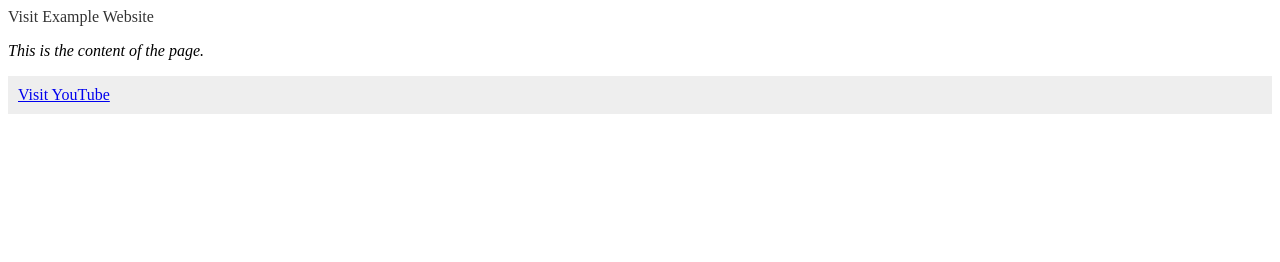
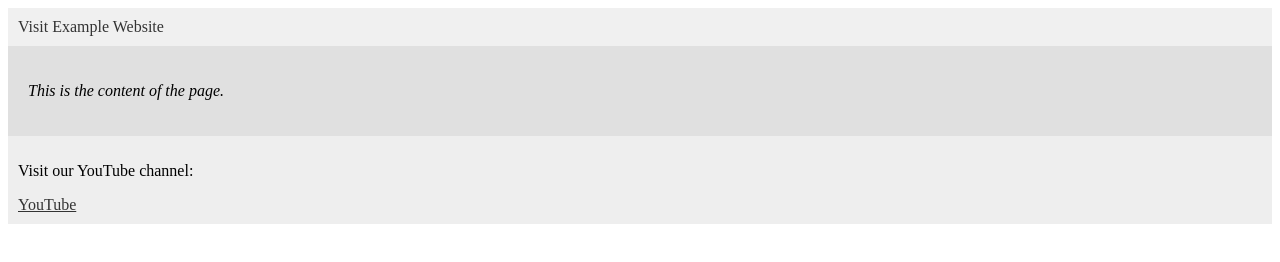
Before and after one commit to turcansebastian/assignment-2, a plain HTML site: page index.html in a window 1280 px wide. Drawn offline with Linux system fonts and the light colour scheme.

Commit message:
Update index.html

```diff
--- a/index.html
+++ b/index.html
@@ -6,20 +6,41 @@
     <title>Combinators Example</title>
     <style>
         /* Descendant combinator */
+        .nav-bar {
+            background-color: #f0f0f0;
+            padding: 10px;
+        }
+
         .nav-bar a {
             color: #333;
             text-decoration: none;
         }
 
         /* Child combinator */
+        .content {
+            background-color: #e0e0e0;
+            padding: 20px;
+        }
+
         .content > p {
             font-style: italic;
         }
 
         /* Adjacent sibling combinator */
+        .footer {
+            background-color: #ccc;
+            padding: 15px;
+        }
+
         .content + .footer {
             background-color: #eee;
             padding: 10px;
+        }
+
+        /* Link styles */
+        .footer a {
+            color: #333;
+            text-decoration: underline;
         }
     </style>
 </head>
@@ -37,7 +58,8 @@
 
     <!-- Footer with a link to YouTube -->
     <div class="footer">
-        <a href="https://www.youtube.com" target="_blank">Visit YouTube</a>
+        <p>Visit our YouTube channel:</p>
+        <a href="https://www.youtube.com" target="_blank">YouTube</a>
     </div>
 
 </body>
```
